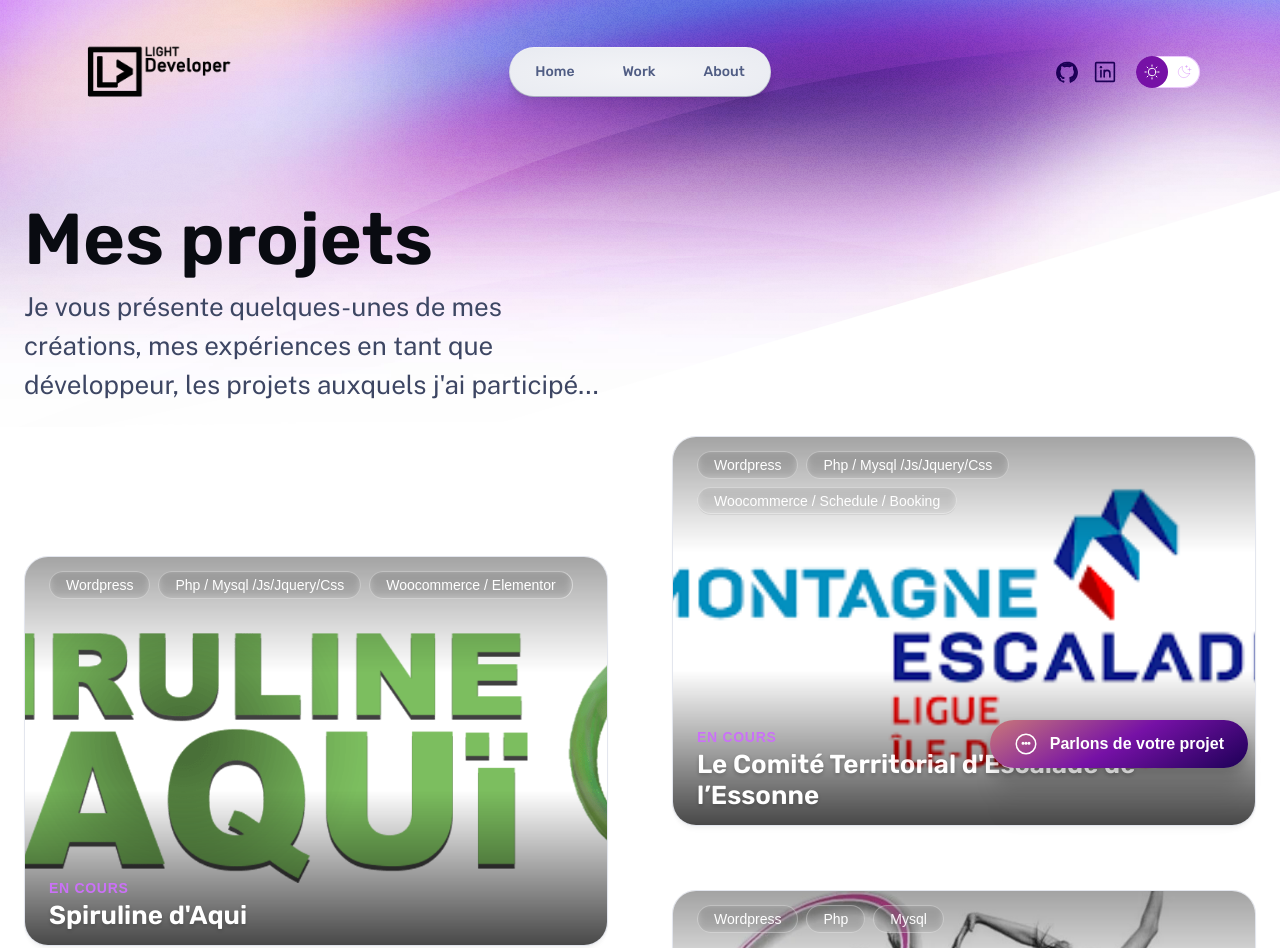
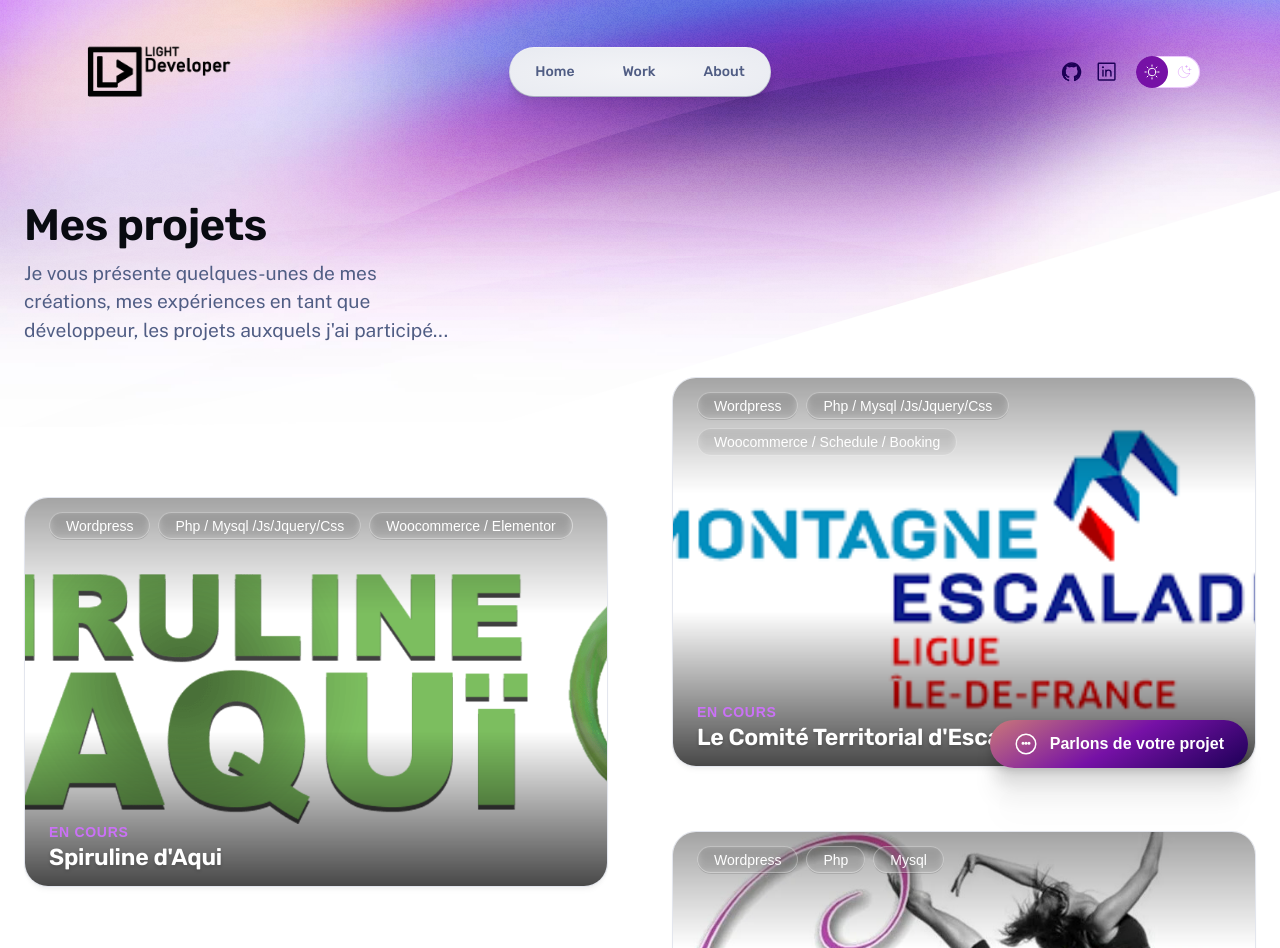
Before and after one commit to MuratFlorent/my-portfolio, an Astro site: page /work in a window 1280 px wide. Shown: the top 948 px of the page. Built offline with nearby package versions, Linux system fonts and the light colour scheme; Astro itself is replaced by a stand-in of ours.

Commit message:
- Optimisation finale de la hiérarchie typographique et du centrage des sections pour un rendu plus élégant, particulièrement sur les laptops de 14 pouces. - Amélioration de la lisibilité globale en réduisant la "lourdeur" des titres et en aérant les compositions.

```diff
--- a/src/components/CallToAction.astro
+++ b/src/components/CallToAction.astro
@@ -38,7 +38,7 @@
 
 	@media (min-width: 20em) {
 		a {
-			font-size: var(--text-lg);
+			font-size: var(--text-md);
 		}
 	}
 
@@ -59,13 +59,21 @@
 
 	@media (min-width: 50em) {
 		a {
+			padding: 0.8rem 2rem;
+			font-size: var(--text-lg);
+		}
+	}
+
+	@media (min-width: 80em) {
+		a {
 			padding: 1.125rem 2.5rem;
 			font-size: var(--text-xl);
 		}
 	}
+
 	@media (max-width: 50em) {
 		 a{
-			padding: 0.56em 1em;
+			padding: 0.56em 1.5rem;
 		}
 	}
 </style>
--- a/src/components/Hero.astro
+++ b/src/components/Hero.astro
@@ -31,11 +31,19 @@
 	.title {
 		font-size: var(--text-3xl);
 		color: var(--gray-0);
+		line-height: 1.15;
+		letter-spacing: -0.015em;
+	}
+
+	.tagline {
+		font-size: var(--text-base);
+		color: var(--gray-300);
+		line-height: 1.5;
 	}
 
 	@media (min-width: 50em) {
 		.hero {
-			font-size: var(--text-xl);
+			font-size: var(--text-md);
 		}
 
 		.start {
@@ -48,6 +56,22 @@
 		}
 
 		.title {
+			font-size: var(--text-4xl);
+		}
+
+		.tagline {
+			font-size: var(--text-lg);
+		}
+	}
+
+	@media (min-width: 80em) {
+		.hero {
+			font-size: var(--text-lg);
+		}
+	}
+
+	@media (min-width: 100em) {
+		.title {
 			font-size: var(--text-5xl);
 		}
 	}
--- a/src/pages/index.astro
+++ b/src/pages/index.astro
@@ -349,9 +349,9 @@
 	}
 
 	.overlay-title {
-		font-size: var(--text-xl);
+		font-size: var(--text-lg);
 		font-weight: bold;
-		margin-bottom: 0.5rem;
+		margin-bottom: 0.25rem;
 		transform: translateY(10px);
 		transition: transform var(--theme-transition-slow);
 	}
@@ -361,8 +361,9 @@
 	}
 
 	.overlay-text {
-		font-size: var(--text-md);
+		font-size: var(--text-sm);
 		opacity: 0.9;
+		line-height: 1.4;
 		transform: translateY(10px);
 		transition: transform var(--theme-transition-slow) 0.1s;
 	}
@@ -387,8 +388,8 @@
 		.hero {
 			display: grid;
 			grid-template-columns: 6fr 4fr;
-			padding-inline: 2.5rem;
-			gap: 5rem;
+			padding-inline: 1.5rem;
+			gap: 3rem;
 			align-items: center;
 		}
 
@@ -402,11 +403,22 @@
 		}
 
 		.hero-image-container {
-			border-radius: 4.5rem;
+			border-radius: 3rem;
 		}
 
 		.hero-image-container img {
 			aspect-ratio: 3 / 4;
+		}
+	}
+
+	@media (min-width: 80em) {
+		.hero {
+			padding-inline: 2.5rem;
+			gap: 5rem;
+		}
+
+		.hero-image-container {
+			border-radius: 4.5rem;
 		}
 	}
 	@media (max-width: 50em) {
@@ -459,7 +471,7 @@
 	}
 
 	.service-card p {
-		font-size: var(--text-base);
+		font-size: var(--text-sm);
 		color: var(--gray-300);
 		line-height: 1.5;
 	}
@@ -493,7 +505,13 @@
 		margin-top: 0.75rem;
 		font-weight: 600;
 		color: var(--gray-0);
-		font-size: var(--text-md);
+		font-size: var(--text-sm);
+	}
+
+	@media (min-width: 50em) {
+		.universe-card p {
+			font-size: var(--text-md);
+		}
 	}
 
 	.universe-tooltip {
@@ -536,16 +554,23 @@
 		display: flex;
 		align-items: center;
 		gap: 0.8rem;
-		padding: 1.2rem 2.5rem;
+		padding: 0.8rem 2rem;
 		background: transparent;
 		color: var(--accent-regular);
 		border: 2px solid var(--accent-regular);
 		border-radius: var(--radius-full);
-		font-size: var(--text-lg);
+		font-size: var(--text-md);
 		font-weight: bold;
 		cursor: pointer;
 		transition: all var(--theme-transition);
 		margin: 2rem auto 0;
+	}
+
+	@media (min-width: 50em) {
+		.explore-universe-btn {
+			padding: 1.2rem 2.5rem;
+			font-size: var(--text-lg);
+		}
 	}
 
 	.explore-universe-btn:hover {
@@ -561,7 +586,7 @@
 	}
 
 	.service-card p {
-		font-size: var(--text-base);
+		font-size: var(--text-sm);
 		color: var(--gray-300);
 		line-height: 1.5;
 	}
@@ -611,17 +636,28 @@
 		--hero-bg: var(--bg-image-subtle-1);
 	}
 
-	.section-header {
-		justify-self: center;
-		text-align: center;
-		max-width: 60ch;
+	.section-header p {
 		font-size: var(--text-md);
 		color: var(--gray-300);
+		max-width: 65ch;
+		margin-inline: auto;
+	}
+
+	.section-header {
+		text-align: center;
+	}
+
+	@media (min-width: 50em) {
+		.section-header p {
+			font-size: var(--text-lg);
+		}
 	}
 
 	.section-header h3 {
-		font-size: var(--text-3xl);
+		font-size: var(--text-2xl);
 		margin-bottom: 0.5rem;
+		line-height: 1.2;
+		letter-spacing: -0.01em;
 	}
 
 	@media (min-width: 50em) {
@@ -637,16 +673,17 @@
 
 		.section-header {
 			grid-area: header;
-			font-size: var(--text-lg);
+			justify-self: center;
+			text-align: center;
 		}
 
 		.section-header h3 {
-			font-size: var(--text-4xl);
+			font-size: var(--text-3xl);
 		}
 
 		.with-cta .section-header {
-			justify-self: flex-start;
-			text-align: left;
+			justify-self: center;
+			text-align: center;
 		}
 
 		.gallery {
@@ -657,6 +694,12 @@
 			grid-area: cta;
 			align-self: center;
 			justify-self: flex-end;
+		}
+	}
+
+	@media (min-width: 80em) {
+		.section-header h3 {
+			font-size: var(--text-4xl);
 		}
 	}
 
@@ -724,15 +767,27 @@
 	}
 
 	.formation-header h3 {
-		font-size: var(--text-3xl);
+		font-size: var(--text-2xl);
 		color: var(--gray-0);
 		margin-bottom: 1rem;
 	}
 
+	@media (min-width: 50em) {
+		.formation-header h3 {
+			font-size: var(--text-3xl);
+		}
+	}
+
+	@media (min-width: 80em) {
+		.formation-header h3 {
+			font-size: var(--text-4xl);
+		}
+	}
+
 	.intro-text {
-		font-size: var(--text-lg);
+		font-size: var(--text-md);
 		color: var(--gray-300);
-		line-height: 1.6;
+		line-height: 1.5;
 	}
 
 	.formation-content-grid {
@@ -776,14 +831,15 @@
 		display: flex;
 		align-items: center;
 		gap: 0.75rem;
-		font-size: var(--text-lg);
-		margin-bottom: 0.5rem;
+		font-size: var(--text-md);
+		margin-bottom: 0.25rem;
 		color: var(--gray-0);
 	}
 
 	.benefit-item p {
 		color: var(--gray-300);
-		line-height: 1.6;
+		line-height: 1.5;
+		font-size: var(--text-sm);
 	}
 
 	.cta-wrapper {
--- a/src/styles/global.css
+++ b/src/styles/global.css
@@ -56,13 +56,33 @@
 	--text-xs: 0.75rem;
 	--text-sm: 0.875rem;
 	--text-base: 1rem;
-	--text-md: 1.125rem;
-	--text-lg: 1.25rem;
-	--text-xl: 1.625rem;
-	--text-2xl: 2.125rem;
-	--text-3xl: 2.625rem;
-	--text-4xl: 3.5rem;
-	--text-5xl: 4.5rem;
+	--text-md: 1.1rem; /* Légère réduction */
+	--text-lg: 1.2rem; /* Légère réduction */
+	--text-xl: 1.35rem; /* Réduit de 1.375rem */
+	--text-2xl: 1.55rem; /* Réduit de 1.625rem */
+	--text-3xl: 1.75rem; /* Réduit de 1.875rem */
+	--text-4xl: 2.1rem; /* Réduit de 2.25rem */
+	--text-5xl: 2.5rem; /* Réduit de 2.75rem */
+
+	@media (min-width: 50em) {
+		--text-xl: 1.45rem; /* Réduit de 1.5rem */
+		--text-2xl: 1.75rem; /* Réduit de 1.875rem */
+		--text-3xl: 2rem; /* Réduit de 2.25rem */
+		--text-4xl: 2.5rem; /* Réduit de 2.75rem */
+		--text-5xl: 3.25rem; /* Réduit de 3.5rem */
+	}
+
+	@media (min-width: 80em) {
+		/* Laptop 14" / Desktop standard */
+		--text-4xl: 2.75rem; /* Réduit de 3.25rem - Très important pour 14" */
+		--text-5xl: 3.75rem; /* Réduit de 4.25rem */
+	}
+
+	@media (min-width: 100em) {
+		/* Très grands écrans seulement */
+		--text-4xl: 3.5rem; /* Réduit de 4rem */
+		--text-5xl: 4.5rem; /* Réduit de 5rem */
+	}
 
 	/* Fonts */
 	--font-system: system-ui, -apple-system, BlinkMacSystemFont, 'Segoe UI', Roboto, Oxygen, Ubuntu,
@@ -162,10 +182,11 @@
 h3,
 h4,
 h5 {
-	line-height: 1.1;
+	line-height: 1.15;
 	font-family: var(--font-brand);
 	font-weight: 600;
 	color: var(--gray-100);
+	letter-spacing: -0.01em;
 }
 
 h1 {
```
Also changed, not shown: src/components/Pill.astro (+10 -2 lines).
